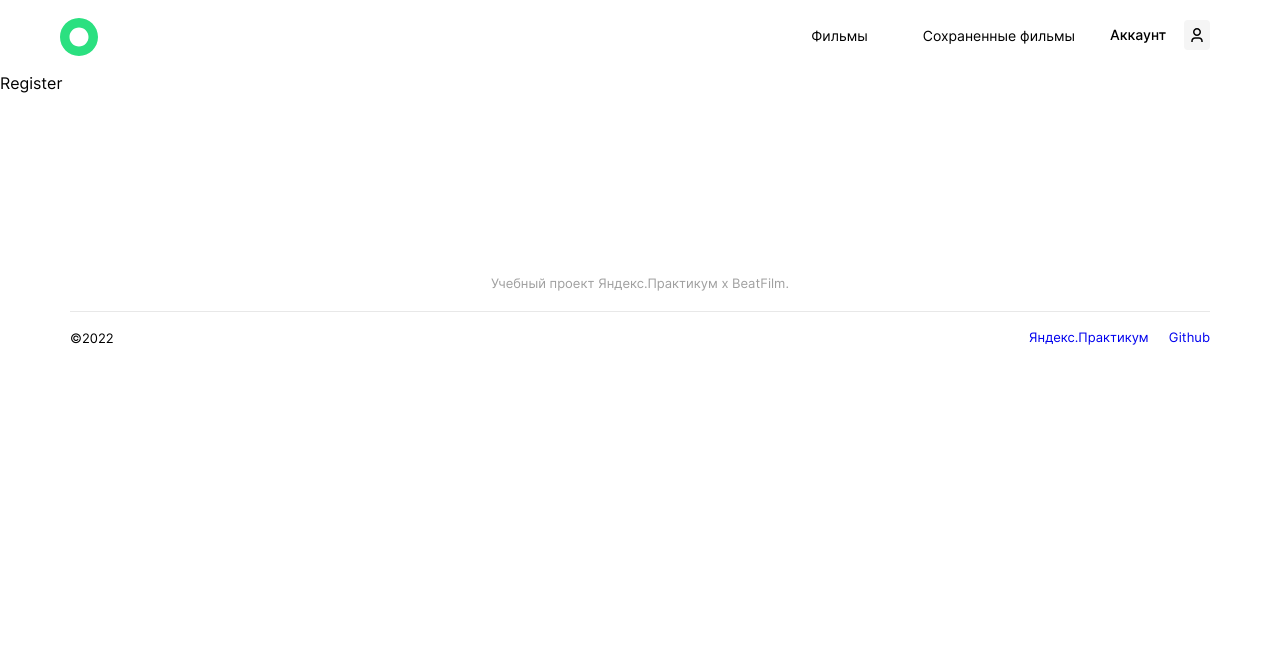
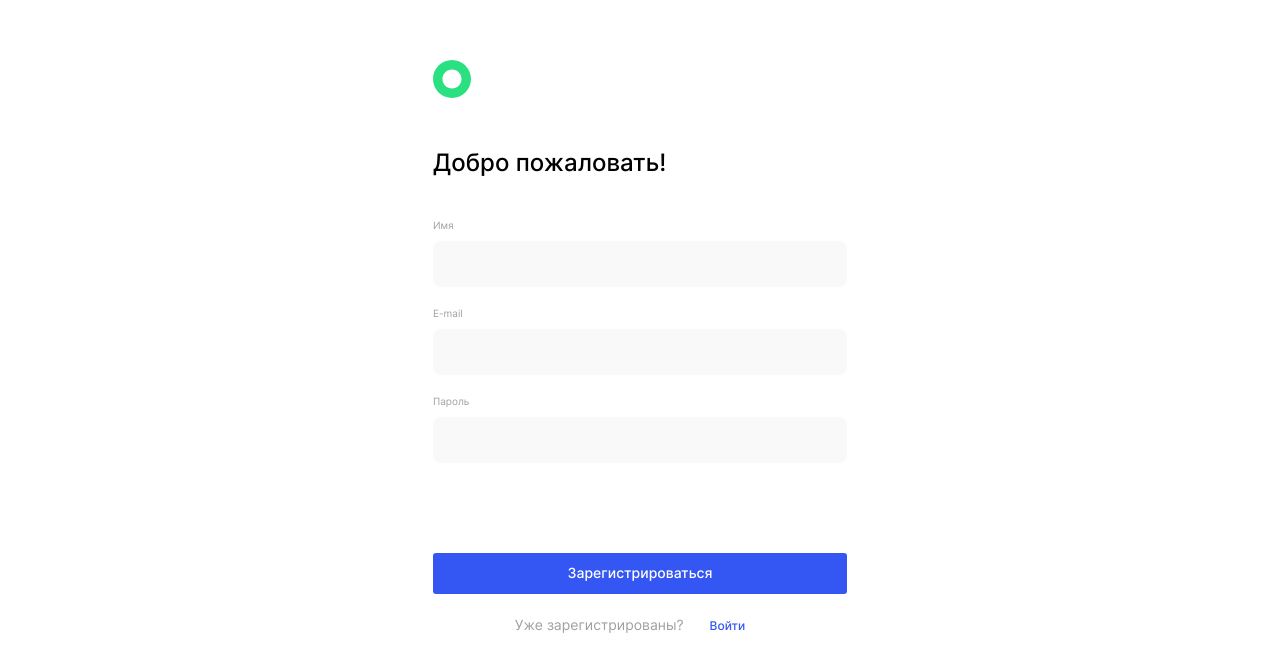
Before and after one commit to Olga-Sotula/movies-explorer-frontend, a React (Create React App) app: page /signup in a window 1280 px wide. Shown: the top 672 px of the page. Built offline with nearby package versions, Linux system fonts and the light colour scheme.

Commit message:
add register

```diff
--- a/src/components/App/App.js
+++ b/src/components/App/App.js
@@ -1,5 +1,5 @@
 import React, { useState } from 'react';
-import { Route, Switch } from 'react-router-dom'
+import { Route, Switch, useLocation } from 'react-router-dom'
 
 import './App.css';
 
@@ -13,11 +13,15 @@ import Register from '../Register/Register.js';
 import Footer from '../Footer/Footer';
 
 function App() {
+  const { pathname } = useLocation();
   const [loggedIn, setLoggedIn] = useState(false);
+
+  const isHeader = pathname !== '/signin' && pathname !== '/signup' ? true : false;
+  const isFooter = pathname !== '/signin' && pathname !== '/signup' ? true : false;
 
   return (
     <div className="page">
-      <Header loggedIn={loggedIn} />
+      { isHeader && <Header loggedIn={loggedIn} />}
       {<Switch>
         <Route exact path="/">
           <Main/>
@@ -38,7 +42,7 @@ function App() {
           <Register/>
         </Route>
       </Switch>}
-      <Footer/>
+      {isFooter && <Footer/>}
     </div>
   );
 }
--- /dev/null
+++ b/src/components/Auth/Auth.css
@@ -0,0 +1,74 @@
+.auth {
+  margin: 0 auto;
+  max-width: 1280px;
+  display: flex;
+  flex-direction: column;
+  justify-content: center;
+}
+
+.auth__form {
+  margin: 0 auto;
+  max-width: 414px;
+  min-width: 414px;
+  margin-top: 60px;
+  display: flex;
+  flex-direction: column;
+  justify-content: start;
+}
+
+.auth__title {
+  margin: 50px 0 00;
+  font-weight: 500;
+  font-size: 24px;
+  line-height: 29px;
+}
+
+.auth__fieldset {
+  margin: 22px 0 0;
+  padding: 0;
+  border: none;
+}
+
+.auth__label {
+  margin-top: 20px;
+  display: block;
+  font-size: 10px;
+  line-height: 1.2;
+  color: #a0a0a0;
+}
+
+.auth__input {
+  width: 100%;
+  margin-top: 10px;
+  padding: 15px;
+  box-sizing: border-box;
+  font-family: inherit;
+  font-size: 13px;
+  line-height: 1.23;
+  background: #f9f9f9;
+  border: none;
+  border-radius: 8px;
+}
+
+.auth__submit {
+  width: 100%;
+  margin-top: 90px;
+  padding: 12px 0 12px;
+  font-weight: 500;
+  font-size: 14px;
+  line-height: 1.21;
+  text-align: center;
+  color: var(--secondary-color);
+  border-style: none;
+  border-radius: 3px;
+  background-color: #3456f3;
+}
+
+.auth__quest {
+  width: 100%;
+  margin: 16px 0 0;
+  font-size: 14px;
+  line-height: 1.21;
+  text-align: center;
+  color: var(--dghost-color);
+}
--- /dev/null
+++ b/src/components/Auth/Auth.js
@@ -0,0 +1,103 @@
+import React, { useState } from 'react';
+import { Link } from 'react-router-dom';
+
+import HeaderLogo from '../HeaderLogo/HeaderLogo';
+import Button from '../Button/Button';
+//import AuthForm from '../AuthForm/AuthForm';
+import './Auth.css';
+
+const Auth = ({ type }) => {
+  const [formValues, setFormValues] = useState({name: '', emeil:'', password: ''});
+
+
+  const submitText = type === 'signup' ? 'Зарегистрироваться' : 'Войти';
+  const titleText = type === 'signup' ? 'Добро пожаловать!' : 'Рады видеть!';
+  const questText = type === 'signup' ? 'Уже зарегистрированы?' : 'Еще не зарегистрированы?';
+  const linkText = type === 'signup' ? 'Войти' : 'Регистрация';
+  const linkTo = type === 'signup' ? '/signin' : 'signup';
+  const isNameField = type === 'signup' ? true : false;
+
+  function handleChange(evt) {
+    const {name, value} = evt.target;
+    setFormValues(prevState => ({ ...prevState, [name]: value }));
+  }
+
+  function handleSubmit(e) {
+    // Запрещаем браузеру переходить по адресу формы
+    e.preventDefault();
+  }
+
+
+  return (
+    <section className='auth'>
+      <form className='auth__form' name='profile' onSubmit={handleSubmit}>
+        <HeaderLogo/>
+        <h2 className='auth__title'>{titleText}</h2>
+
+        <fieldset className='auth__fieldset'>
+        {isNameField &&
+          <>
+            <label
+              htmlFor='name'
+              className='auth__label'>
+              Имя
+            </label>
+            <input
+              type='text'
+              id='name'
+              name='name'
+              minLength={2}
+              maxLength={30}
+              required
+              className='auth__input'
+              onChange={handleChange}
+              value={formValues.name}
+            />
+          </>
+        }
+        <label
+          htmlFor='email'
+          className='auth__label'>
+          E-mail
+        </label>
+        <input
+          type='email'
+          id='email'
+          name='email'
+          required
+          className='auth__input'
+          onChange={handleChange}
+          value={formValues.email}
+        />
+        <label
+          htmlFor='password'
+          className='auth__label'>
+          Пароль
+        </label>
+        <input
+          type='password'
+          id='password'
+          name='password'
+          required
+          className='auth__input'
+          onChange={handleChange}
+          value={formValues.password}
+        />
+      </fieldset>
+        <button className='auth__submit' type='submit' onSubmit={handleSubmit}>
+          {submitText}
+        </button>
+        <p className='auth__quest'>
+          {questText}
+          <Link to={linkTo}>
+            <Button modificator='button_type_auth-link'>
+              {linkText}
+            </Button>
+          </Link>
+        </p>
+      </form>
+    </section>
+  )
+}
+
+export default Auth;
--- a/src/components/Button/Button.css
+++ b/src/components/Button/Button.css
@@ -46,6 +46,13 @@
   text-align: center;
 }
 
+.button_type_auth-link {
+  margin-left: 6px;
+  text-decoration: none;
+  color: #3456f3;
+}
+
+
 /*.button:active {
   transform: scale(0.9);
 }
--- a/src/components/Button/Button.js
+++ b/src/components/Button/Button.js
@@ -3,7 +3,7 @@ import React from "react";
 import "./Button.css";
 
 const Button = ({
-  modificator,
+  modificator = '',
   children
 }) => {
   return (
--- a/src/components/Header/Header.css
+++ b/src/components/Header/Header.css
@@ -18,16 +18,6 @@
   box-sizing: border-box;
 }
 
-.header__link-logo {
-  width: 38px;
-  height: 38px;
-}
-
-.header__logo {
-  width: 38px;
-  height: 38px;
-}
-
 .header__list {
   margin: 0;
   padding: 0;
--- a/src/components/Header/Header.js
+++ b/src/components/Header/Header.js
@@ -3,6 +3,7 @@ import logoPath from '../../images/header-logo.svg';
 import { Link, useLocation } from 'react-router-dom'
 
 import './Header.css';
+import HeaderLogo from '../HeaderLogo/HeaderLogo';
 import NavAuth from '../NavAuth/NavAuth.js';
 import NavMenu from '../NavMenu/NavMenu.js';
 
@@ -12,9 +13,7 @@ const Header = ({loggedIn, email, onLogout}) => {
   return (
     <header className = {`header ${pathname === '/' ? 'header_type_main' : ''}`} >
       <nav className="header__navigator">
-        <Link className = "header__link-logo" to='/'>
-          <img className = "header__logo" src = {logoPath} alt = "Лого" / >
-        </Link>
+        <HeaderLogo/>
         {pathname === '/' ? <NavAuth/> : <NavMenu/>}
       </nav>
     </header>
--- /dev/null
+++ b/src/components/HeaderLogo/HeaderLogo.css
@@ -0,0 +1,9 @@
+.link {
+  width: 38px;
+  height: 38px;
+}
+
+.logo {
+  width: 38px;
+  height: 38px;
+}
--- /dev/null
+++ b/src/components/HeaderLogo/HeaderLogo.js
@@ -0,0 +1,15 @@
+import React from 'react'
+import { Link } from 'react-router-dom';
+
+import logoPath from '../../images/header-logo.svg';
+import './HeaderLogo.css';
+
+const HeaderLogo = () => {
+  return (
+    <Link className = "link" to='/'>
+      <img className = "logo" src = {logoPath} alt = "Лого" / >
+    </Link>
+  );
+}
+
+export default HeaderLogo;
--- a/src/components/Register/Register.js
+++ b/src/components/Register/Register.js
@@ -1,7 +1,11 @@
-function Register () {
+import React from 'react'
+
+import Auth from '../Auth/Auth';
+
+const Register = () => {
   return (
-    <div>Register</div>
-  );
+    <Auth type = 'signup'/>
+  )
 }
 
 export default Register;
```
Also changed, not shown: src/components/Register/Register.css (deleted).
